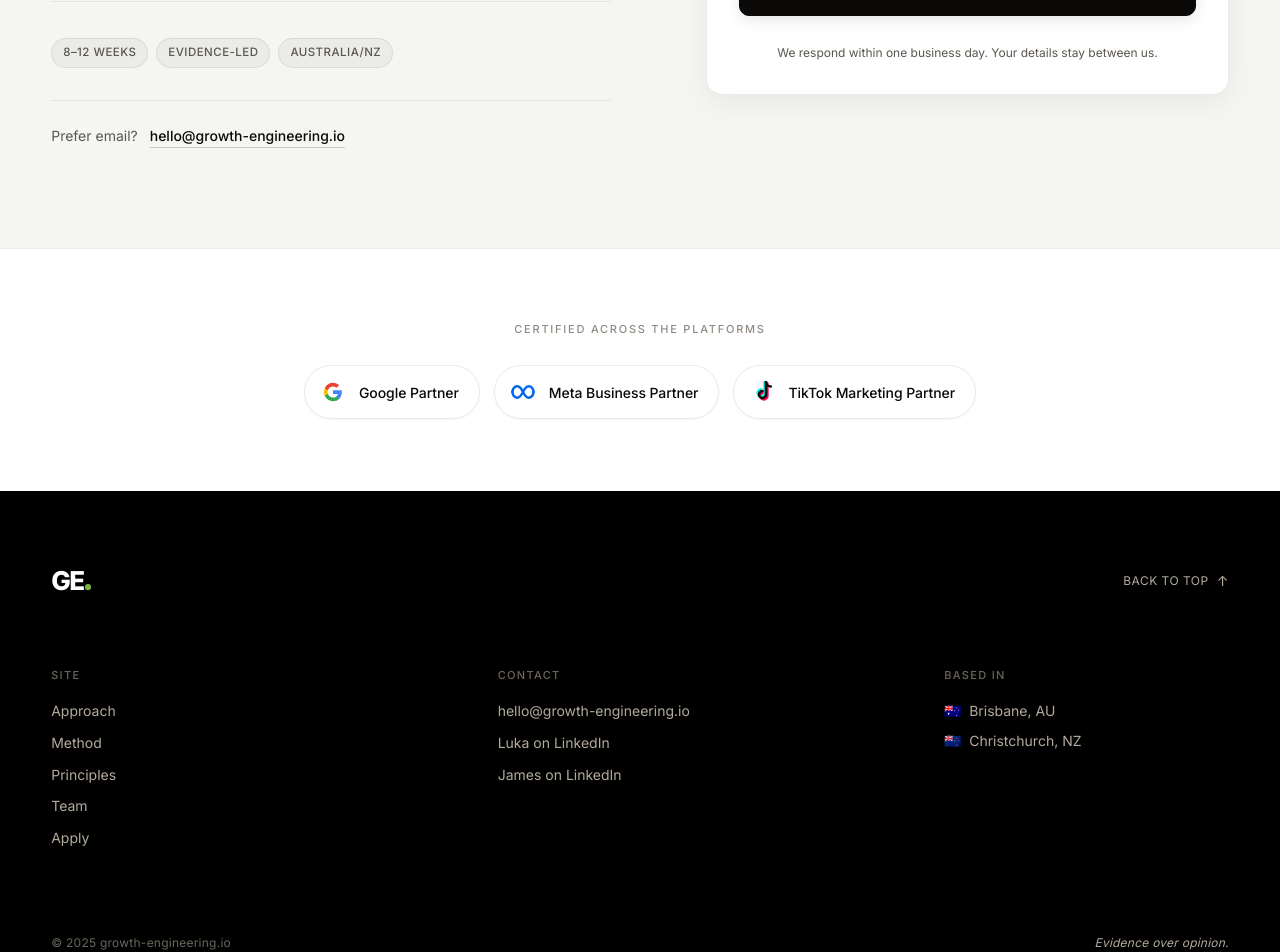
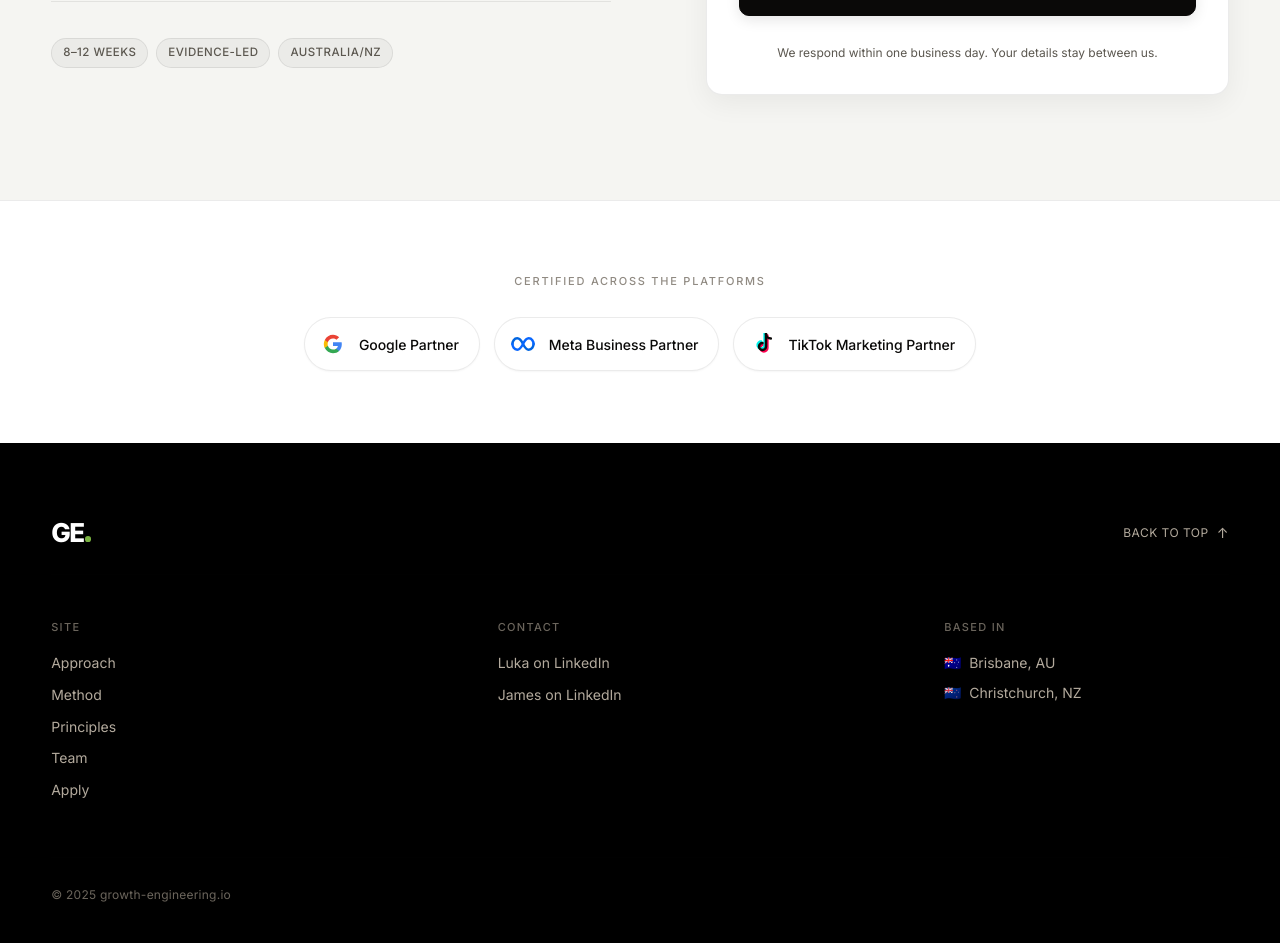
Before and after one commit to iamnotluka/growth-engineering.io, a Next.js app: page / in a window 1280 px wide. Shown: the part 10300-11252 px from the top of the page. Built offline with nearby package versions, Linux system fonts and the light colour scheme.

Commit message:
Reword the footer

```diff
--- a/src/app/_components/contact.tsx
+++ b/src/app/_components/contact.tsx
@@ -15,7 +15,7 @@ const MRR_OPTIONS = [
 ];
 
 const STEPS: { n: string; head: string; meta: string }[] = [
-  { n: "01", head: "Submit the form", meta: "Takes about two minutes." },
+  { n: "01", head: "Submit the form", meta: "Takes 90 seconds." },
   {
     n: "02",
     head: "We review fit",
@@ -79,16 +79,6 @@ export function Contact() {
                 <li key={r}>{r}</li>
               ))}
             </ul>
-
-            <div className="contact-alt">
-              <span className="contact-alt-lbl">Prefer email?</span>
-              <a
-                className="contact-alt-link"
-                href="mailto:hello@growth-engineering.io"
-              >
-                hello@growth-engineering.io
-              </a>
-            </div>
           </div>
 
           {/* RIGHT — form */}
@@ -105,7 +95,7 @@ export function Contact() {
               <form className="contact-form" action={action}>
                 <div className="contact-form-head">
                   <span className="contact-form-eye">Apply</span>
-                  <span className="contact-form-meta">~2 min</span>
+                  <span className="contact-form-meta">90 seconds</span>
                 </div>
 
                 <label className="cf-field">
--- a/src/app/_components/site-footer.tsx
+++ b/src/app/_components/site-footer.tsx
@@ -46,11 +46,6 @@ export function SiteFooter() {
             <div className="footer-eye">Contact</div>
             <ul>
               <li>
-                <a href="mailto:hello@growth-engineering.io">
-                  hello@growth-engineering.io
-                </a>
-              </li>
-              <li>
                 <a
                   href="https://www.linkedin.com/in/luka-zoric/"
                   target="_blank"
@@ -92,7 +87,6 @@ export function SiteFooter() {
 
         <div className="footer-bottom">
           <div>&copy; {YEAR} growth-engineering.io</div>
-          <div className="footer-tag">Evidence over opinion.</div>
         </div>
       </div>
     </footer>
--- a/src/app/globals.css
+++ b/src/app/globals.css
@@ -1678,29 +1678,6 @@ section { padding: clamp(72px, 8vw, 120px) 0; }
   border-radius: 999px;
 }
 
-.contact-alt {
-  display: flex;
-  align-items: baseline;
-  flex-wrap: wrap;
-  gap: 8px 12px;
-  font-family: var(--display);
-  font-size: 14px;
-  padding-top: 24px;
-  border-top: 1px solid var(--rule);
-}
-.contact-alt-lbl { color: var(--ink-muted); }
-.contact-alt-link {
-  color: var(--ink);
-  font-weight: 500;
-  border-bottom: 1px solid var(--rule-strong);
-  padding-bottom: 1px;
-  transition: border-color .2s ease, color .2s ease;
-}
-.contact-alt-link:hover {
-  color: var(--acid-deep);
-  border-bottom-color: var(--acid-deep);
-}
-
 .contact-right { width: 100%; }
 
 .contact-form-head {
@@ -2134,11 +2111,6 @@ footer.site-footer {
   color: var(--on-dark-fnt);
   letter-spacing: 0.02em;
 }
-.footer-tag {
-  font-style: italic;
-  color: var(--on-dark-mut);
-}
-
 /* ============================================================
    Modal
    ============================================================ */
```
